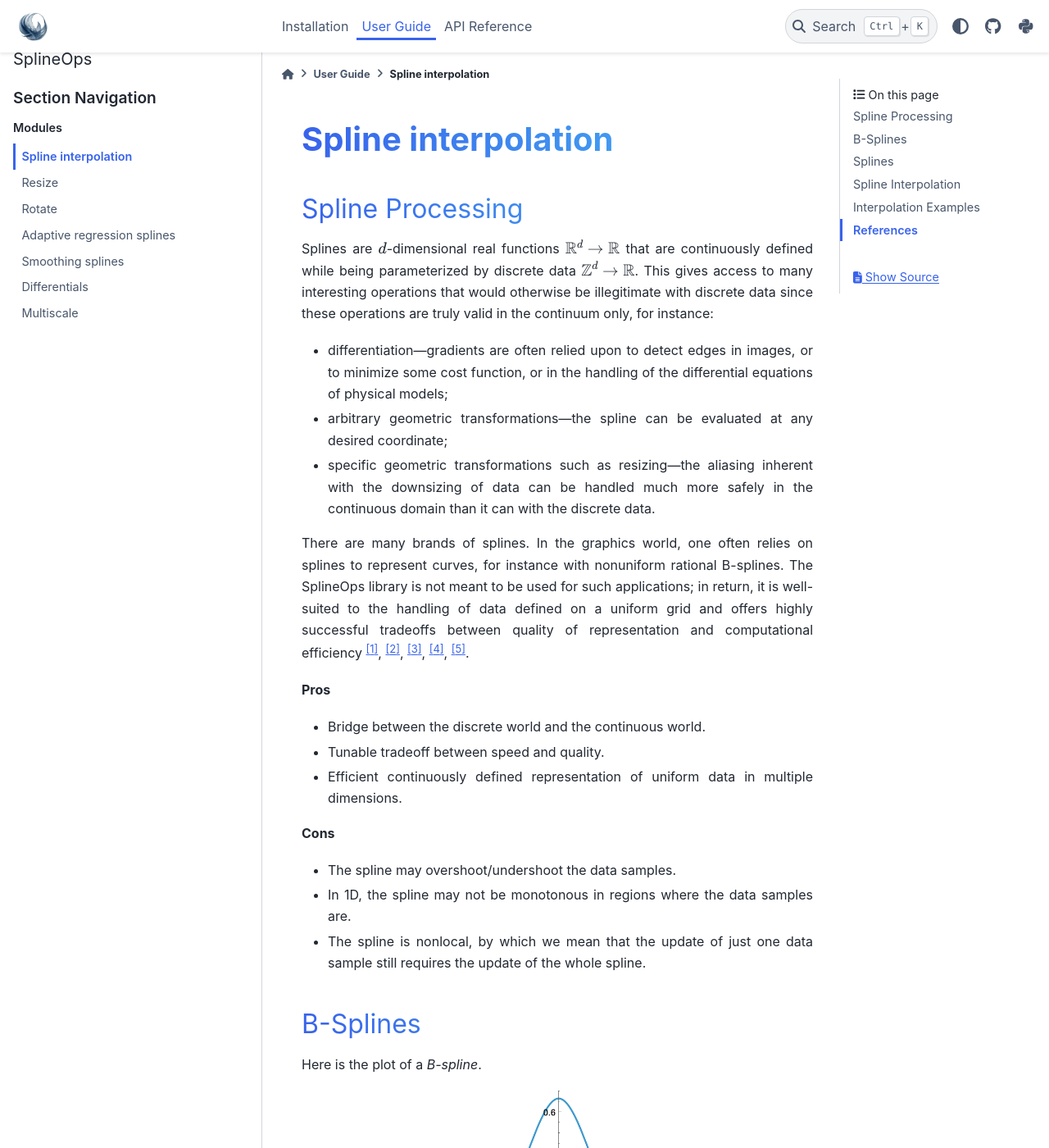
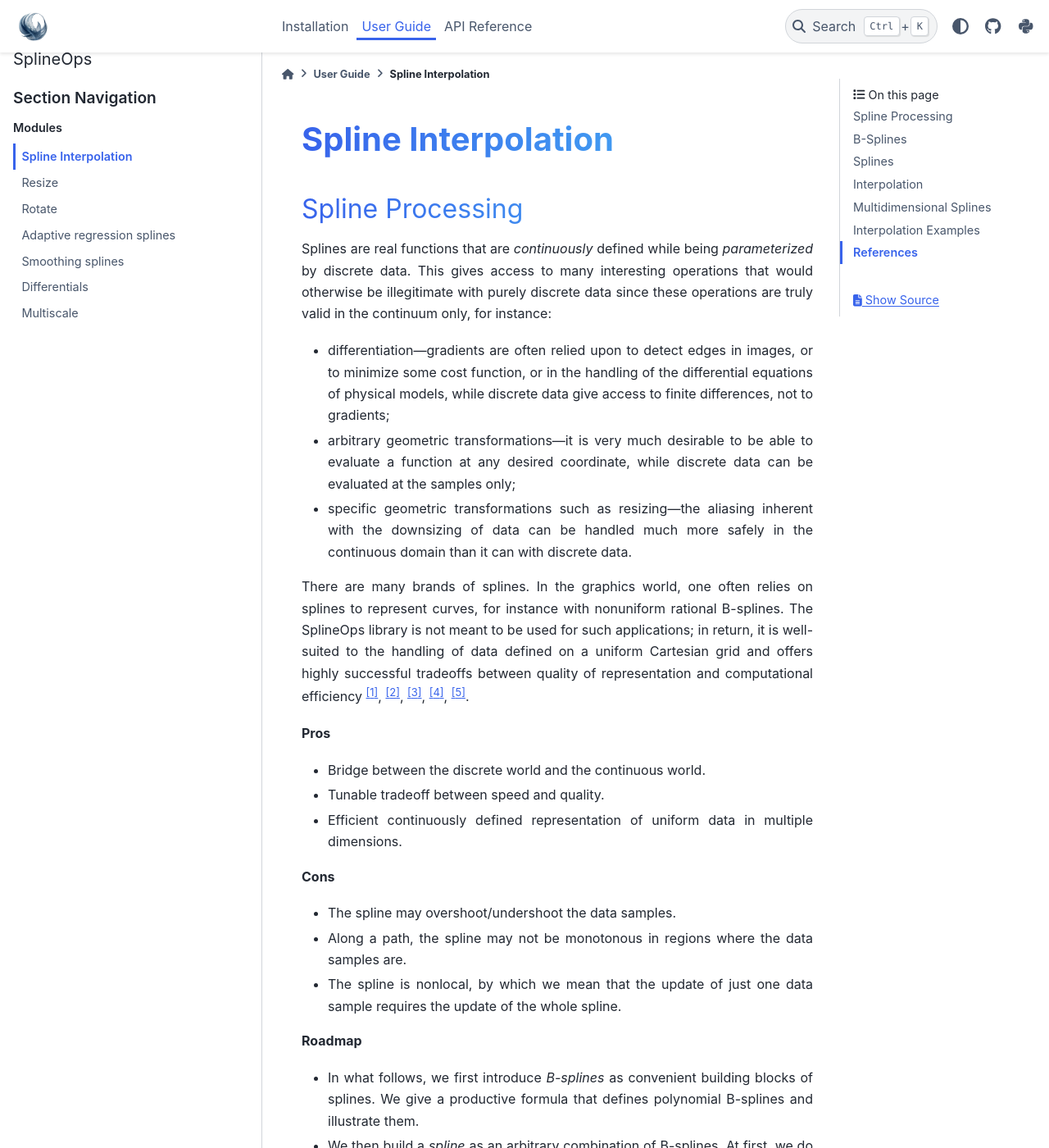
Before and after one commit to splineops/splineops, a Sphinx documentation site: the page built from docs/user-guide/01_spline_interpolation.rst, in a window 1280 px wide and 1400 px high. Shown: the whole window at 82% size. Built offline with Sphinx 7.4.7 and the PyData theme 0.15.4, drawn with Linux system fonts in a browser that asks for light colours; pages that are not in the unit, such as notebooks, are missing from menus; some of the changed text lies outside the part shown.

Commit message:
Spline Interpolation Text

```diff
--- a/docs/user-guide/01_spline_interpolation.rst
+++ b/docs/user-guide/01_spline_interpolation.rst
@@ -1,6 +1,6 @@
 .. splineops/docs/user-guide/01_spline_interpolation.rst
 
-Spline interpolation
+Spline Interpolation
 ====================
 
 .. currentmodule:: splineops
@@ -8,13 +8,13 @@
 Spline Processing
 -----------------
 
-Splines are :math:`d`-dimensional real functions :math:`{\mathbb{R}}^{d}\rightarrow{\mathbb{R}}` that are continuously defined while being parameterized by discrete data :math:`{\mathbb{Z}}^{d}\rightarrow{\mathbb{R}}`. This gives access to many interesting operations that would otherwise be illegitimate with discrete data since these operations are truly valid in the continuum only, for instance:
+Splines are real functions that are *continuously* defined while being *parameterized* by discrete data. This gives access to many interesting operations that would otherwise be illegitimate with purely discrete data since these operations are truly valid in the continuum only, for instance:
 
-* differentiation—gradients are often relied upon to detect edges in images, or to minimize some cost function, or in the handling of the differential equations of physical models;
-* arbitrary geometric transformations—the spline can be evaluated at any desired coordinate;
-* specific geometric transformations such as resizing—the aliasing inherent with the downsizing of data can be handled much more safely in the continuous domain than it can with the discrete data.
+* differentiation—gradients are often relied upon to detect edges in images, or to minimize some cost function, or in the handling of the differential equations of physical models, while discrete data give access to finite differences, not to gradients;
+* arbitrary geometric transformations—it is very much desirable to be able to evaluate a function at any desired coordinate, while discrete data can be evaluated at the samples only;
+* specific geometric transformations such as resizing—the aliasing inherent with the downsizing of data can be handled much more safely in the continuous domain than it can with discrete data.
 
-There are many brands of splines. In the graphics world, one often relies on splines to represent curves, for instance with nonuniform rational B-splines. The SplineOps library is not meant to be used for such applications; in return, it is well-suited to the handling of data defined on a uniform grid and offers highly successful tradeoffs between quality of representation and computational efficiency [1]_, [2]_, [3]_,  [4]_, [5]_.
+There are many brands of splines. In the graphics world, one often relies on splines to represent curves, for instance with nonuniform rational B-splines. The SplineOps library is not meant to be used for such applications; in return, it is well-suited to the handling of data defined on a uniform Cartesian grid and offers highly successful tradeoffs between quality of representation and computational efficiency [1]_, [2]_, [3]_,  [4]_, [5]_.
 
 **Pros**
 
@@ -25,19 +25,30 @@
 **Cons**
 
 * The spline may overshoot/undershoot the data samples.
-* In 1D, the spline may not be monotonous in regions where the data samples are.
-* The spline is nonlocal, by which we mean that the update of just one data sample still requires the update of the whole spline.
+* Along a path, the spline may not be monotonous in regions where the data samples are.
+* The spline is nonlocal, by which we mean that the update of just one data sample requires the update of the whole spline.
+
+**Roadmap**
+
+* In what follows, we first introduce *B-splines* as convenient building blocks of splines. We give a productive formula that defines polynomial B-splines and illustrate them.
+* We then build a *spline* as an arbitrary combination of B-splines. At first, we do so with exuberance.
+* Finally, we rein in splines and limit ourselves to *regular* splines. They allow one to efficiently interpolate discrete data.
 
 B-Splines
 ---------
 
-Here is the plot of a *B-spline*.
+A one-dimensional polynomial B-spline is a member of a family of real functions :math:`\beta^{n}:{\mathbb{R}}\rightarrow{\mathbb{R}},x\mapsto\beta^{n}(x)` that are characterized by their degree :math:`n\in{\mathbb{N}}` (*e.g.*, linear, quadratic, cubic). There, the degree :math:`n` is a superscript---as opposed to a power. Several equivalent explicit formulations of :math:`\beta^{n}` exist. One of them, valid for :math:`n\in{\mathbb{N}}_{>0}`, is
+
+..  math::
+    \beta^{n}(x)=\frac{1}{n!}\,\sum_{k=0}^{n+1}\,\left(-1\right)^{k}\,{n\choose k}\,{\mathrm{ReLu}}^{n}(x+\frac{n+1}{2}-k),
+
+where :math:`x\in{\mathbb{R}}` is the argument of the B-spline and where one recognizes an interplay between signed binomial coefficients and the :math:`n`-th power of the celebrated :math:`{\mathrm{ReLu}}` function of artificial-intelligence fame.
+
+Here is the plot of a cubic B-spline.
 
 ..  image:: interpolatefig01.png
     :width: 288pt
     :align: center
-
-A B-spline is a member of a family of real functions that are indexed by their *degree* (*e.g.*, linear, quadratic, cubic, quartic, quintic). For instance, the degree above is three.
 
 Now, let us shift this B-spline horizontally by one third.
 
@@ -63,10 +74,12 @@
     :width: 288pt
     :align: center
 
+B-splines have many relevant properties. Among them, the (technical) fact that they have an optimal *order of approximation* explains why these functions are so good at representing discrete data. In nearly every case of relevance, their most important (practical) property is that their *support* is finite.
+
 Splines
 -------
 
-Now, we are going to do something bold. Let us sum these functions together.
+Now, we are going to do something bold. Let us sum together the functions of the previous figure.
 
 ..  image:: interpolatefig06.png
     :width: 288pt
@@ -74,8 +87,8 @@
 
 We were able to create some combined function that seems to be kind of arbitrary. This combined function somehow retains the characteristics of B-splines, but it is no more a B-spline (the letter B stands for Basis); instead it is called a *spline* (without the B).
 
-Spline Interpolation
---------------------
+Interpolation
+-------------
 
 We are going to use splines to *interpolate* data, which is an operation whose purpose is to build a continuously defined function out of arbitrary discrete samples, in such a way that the samples of the built function are identical to the provided ones. To make our life simple, from now on we are going to consider only integer-valued shifts (the spline is then said to be a *regular* spline). Also, we are not going to either shrink or expand B-splines anymore, nor are we ever going to consider splines made of a mix of degrees. Yet, we want to maintain our free choice of the weights of the B-splines; this will give us sufficient freedom to build splines that can be shaped any way we want.
 
@@ -97,7 +110,20 @@
     :width: 928pt
     :align: center
 
-The answer is yes, we can go from discrete samples to continuously defined curve, but one needs to do it right. For instance, the weighting process is not trivial; the center panel of the figure above clearly illustrates the fact that the value of a weight is usually not equal to the value of a sample (for a clear case, do inspect abscissa at 2). The TensorSpline class solves the difficulties for you in an efficient way and in multiple dimensions, for many degrees of splines.
+The answer is yes, we can go from discrete samples to continuously defined curve, but one needs to do it right. For instance, the weighting process is not trivial; the center panel of the figure above illustrates the fact that the value of a weight is usually not equal to the value of a sample—for a clear case, do inspect abscissa at 2.
+
+Multidimensional Splines
+------------------------
+
+The class ``TensorSpline`` solves the difficulties for you in an efficient way and in multiple dimensions, for many degrees of splines. Internally, it considers the continuously defined :math:`d`-dimensional real function
+
+..  math::
+    f:{\mathbb{R}}^{d}\rightarrow{\mathbb{R}},{\mathbf{x}}\mapsto f({\mathbf{x}})=\sum_{{\mathbf{k}}\in{\mathbb{Z}}^{d}}\,c[{\mathbf{k}}]\,\prod_{p=1}^{d}\,\beta^{n}(x_{p}-k_{p}),
+where :math:`{\mathbf{x}}` is the function argument in :math:`d` dimensions and :math:`c` is an infinite list of real coefficients with indices in :math:`d` dimensions, too. These coefficients are carefully tuned in such a way that
+
+..  math::
+    \forall{\mathbf{q}}\in\Omega:f({\mathbf{q}})=s[{\mathbf{q}}],
+where the function :math:`f` is the spline and where the list :math:`s` contains the samples that we want to interpolate, as provided over a set :math:`\Omega\subset{\mathbb{N}}^{d}` of indices. Since this set is finite in practice while the coefficients :math:`c` must be defined for infinitely many indices, one has to invent values for those coefficients that are far away from :math:`\Omega`. Arbitrary recipes are followed to that effect. For instance, the argument ``modes`` of the class ``TensorSpline`` of this library allows one to choose from among a few recipes.
 
 Interpolation Examples
 ----------------------
@@ -122,14 +148,14 @@
    IEEE Transactions
    on Signal Processing, vol. 41, no. 2, pp. 834–848, February 1993.
 
-.. [3] M. Unser, `Splines: A Perfect Fit for Signal and Image Processing <https://doi.org/10.1109/79.799930>`_,
-   IEEE-SPS best paper award, IEEE Signal Processing Magazine,
-   vol. 16, no. 6, pp. 22–38, November 1999.
-
-.. [4] M. Unser, J. Zerubia,
+.. [3] M. Unser, J. Zerubia,
    `A Generalized Sampling Theory Without Band-Limiting Constraints <https://doi.org/10.1109/82.718806>`_,
    IEEE Transactions on Circuits and
    Systems—II: Analog and Digital Signal Processing, vol. 45, no. 8, pp. 959–969, August 1998.
 
+.. [4] M. Unser, `Splines: A Perfect Fit for Signal and Image Processing <https://doi.org/10.1109/79.799930>`_,
+   IEEE-SPS best paper award, IEEE Signal Processing Magazine,
+   vol. 16, no. 6, pp. 22–38, November 1999.
+
 .. [5] M. Unser, `Sampling—50 Years After Shannon <https://doi.org/10.1109/5.843002>`_,
    Proceedings of the IEEE, vol. 88, no. 4, pp. 569–587, April 2000.
```
